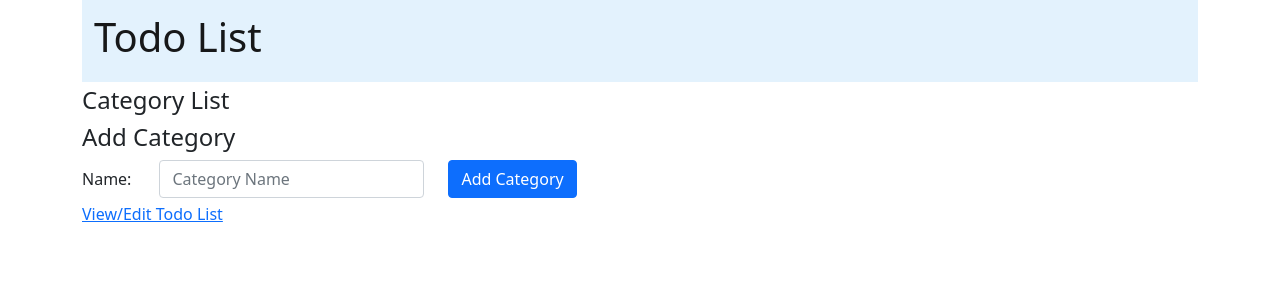
After one commit to mnstucky/INF653-week-five-project, a PHP site: page /edit_categories.php in a window 1280 px wide. The commit adds this page. Shown: the top 300 px of the page. Run offline with PHP 8.4, Linux system fonts and the light colour scheme; data that the repository does not hold is empty.

Commit message:
Add category functionality

```diff
--- /dev/null
+++ b/edit_categories.php
@@ -0,0 +1,84 @@
+<?php
+require_once('db_connect.php');
+
+$queryAllCategories = 'SELECT * FROM categories ORDER BY categoryID';
+$getCategoriesStatement = $db->prepare($queryAllCategories);
+$getCategoriesStatement->execute();
+$allCategories = $getCategoriesStatement->fetchAll();
+$getCategoriesStatement->closeCursor();
+
+?>
+
+<!DOCTYPE html>
+<html lang="en">
+
+<head>
+    <meta charset="UTF-8">
+    <meta http-equiv="X-UA-Compatible" content="IE=edge">
+    <meta name="viewport" content="width=device-width, initial-scale=1.0">
+    <link href="https://cdn.jsdelivr.net/npm/bootstrap@5.0.0-beta1/dist/css/bootstrap.min.css" rel="stylesheet" integrity="sha384-giJF6kkoqNQ00vy+HMDP7azOuL0xtbfIcaT9wjKHr8RbDVddVHyTfAAsrekwKmP1" crossorigin="anonymous">
+    <link rel="preconnect" href="https://fonts.gstatic.com">
+    <link href="https://fonts.googleapis.com/css2?family=Noto+Sans+JP&display=swap" rel="stylesheet">
+    <style type="text/css">
+        body {
+            font-family: "Noto Sans", sans-serif;
+        }
+    </style>
+    <title>Week 5: ToDo List with Categories</title>
+</head>
+
+<body>
+    <header class="container">
+        <nav class="navbar navbar-light" style="background-color: #e3f2fd;">
+            <div class="container-fluid">
+                <a class="navbar-brand" href="#">
+                    <h1>Todo List</h1>
+                </a>
+            </div>
+        </nav>
+    </header>
+    <main class="container">
+        <section>
+            <h4 class="mt-1 mb-1">Category List</h4>
+            <ul class="list-group">
+                <?php foreach ($allCategories as $category) { ?>
+                    <li class="list-group-item">
+                        <div class="row">
+                            <div class="col d-flex justify-content-start align-items-center">
+                                <h6 class="me-2 mb-0"><?php echo $category['categoryName'] ?></h6>
+                            </div>
+                            <div class="col-3 d-flex flex-row-reverse align-items-center">
+                                <form action="delete_category.php" method="POST">
+                                    <input type="hidden" name="category_id_to_delete" value="<?php echo $category['categoryID']; ?>">
+                                    <button class="btn-close" aria-label="Delete"></button>
+                                </form>
+                            </div>
+                        </div>
+                    </li>
+                <?php } ?>
+            </ul>
+        </section>
+        <section>
+            <h4 class="mt-1 mb-1">Add Category</h4>
+            <form class="row" action="add_category.php" method="POST">
+                <div class="col-auto d-flex align-items-center">
+                    <label for="new_category_name">
+                        Name:
+                    </label>
+                </div>
+                <div class="col-auto">
+                    <input class="form-control m-1" type="text" name="new_category_name" placeholder="Category Name">
+                </div>
+                <div class="col-auto">
+                    <button class="btn btn-primary m-1">Add Category</button>
+                </div>
+
+
+            </form>
+        </section>
+        <a href="index.php">View/Edit Todo List</a>
+    </main>
+
+</body>
+
+</html>
```
Also changed, not shown: add_category.php (added, +16 -0 lines), delete_category.php (added, +16 -0 lines), index.php (+15 -1 lines), model/item_db.php (added).
